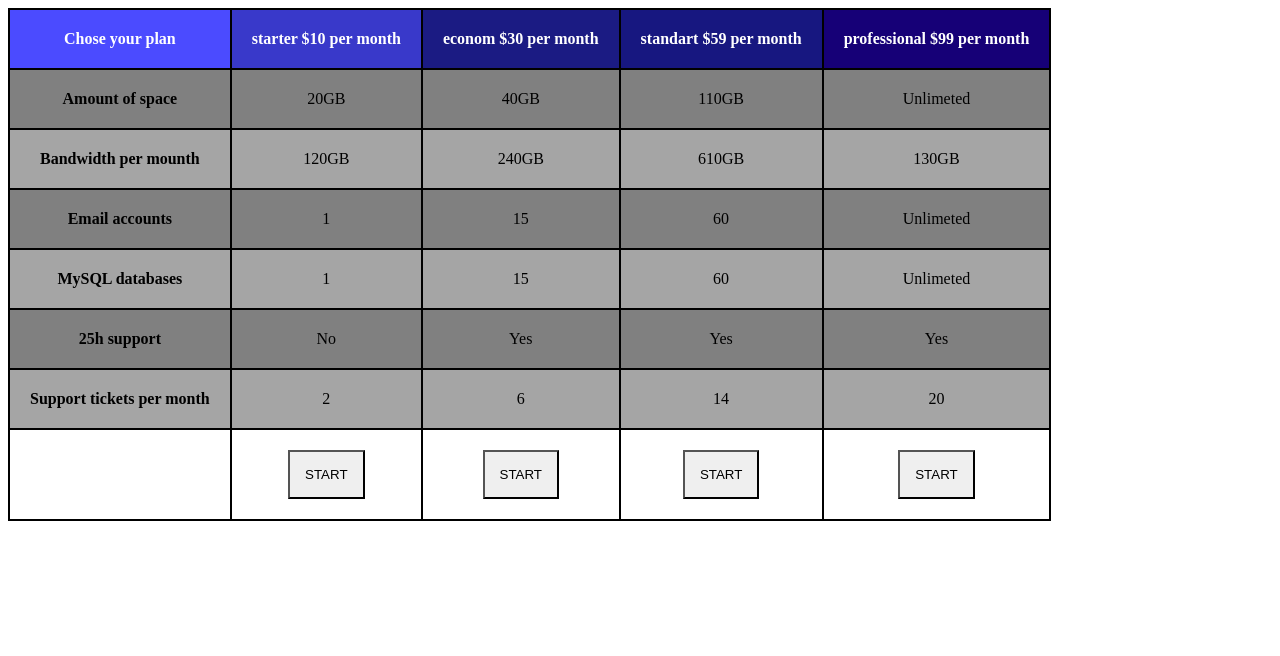
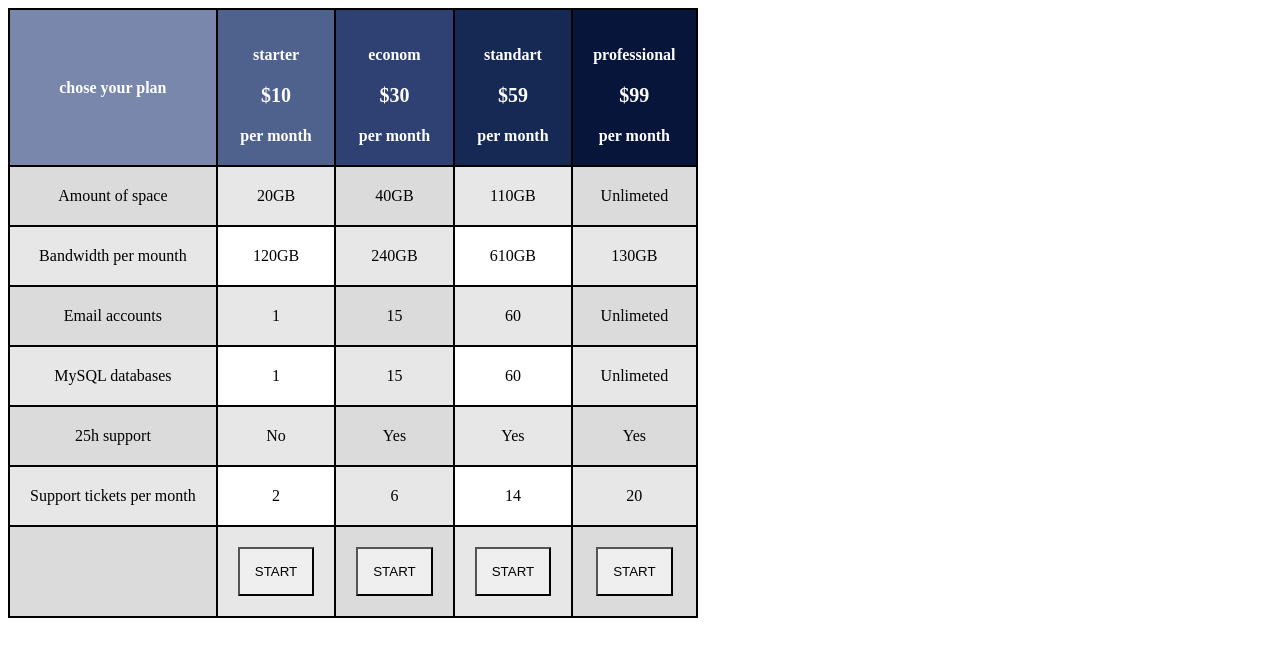
Before and after one commit to SineykoMikhail/new-tabl, a plain HTML site: page index.html in a window 1280 px wide. Drawn offline with Linux system fonts and the light colour scheme.

Commit message:
add color

```diff
--- a/index.html
+++ b/index.html
@@ -11,51 +11,63 @@
     <table>
       <thead>
         <tr>
-          <th>Chose your plan</th>
-          <th>starter $10 per month</th>
-          <th>econom $30 per month</th>
-          <th>standart $59 per month</th>
-          <th>professional $99 per month</th>
+          <th><p>chose your plan</p></th>
+          <th>
+            <p>starter</p>
+            <p>$10</p>
+            per month
+          </th>
+          <th>
+            <p>econom</p>
+            <p>$30</p>
+            per month
+          </th>
+          <th>
+            <p>standart</p>
+            <p>$59</p>
+            per month
+          </th>
+          <th><p>professional</p><p>$99</p>per month</th>
         </tr>
       </thead>
       <tbody>
         <tr>
-          <th>Amount of space</th>
+          <td>Amount of space</td>
           <td>20GB</td>
           <td>40GB</td>
           <td>110GB</td>
           <td>Unlimeted</td>
         </tr>
         <tr>
-          <th>Bandwidth per mounth</th>
+          <td>Bandwidth per mounth</td>
           <td>120GB</td>
           <td>240GB</td>
           <td>610GB</td>
           <td>130GB</td>
         </tr>
         <tr>
-          <th>Email accounts</th>
+          <td>Email accounts</td>
           <td>1</td>
           <td>15</td>
           <td>60</td>
           <td>Unlimeted</td>
         </tr>
         <tr>
-          <th>MySQL databases</th>
+          <td>MySQL databases</td>
           <td>1</td>
           <td>15</td>
           <td>60</td>
           <td>Unlimeted</td>
         </tr>
         <tr>
-          <th>25h support</th>
+          <td>25h support</td>
           <td>No</td>
           <td>Yes</td>
           <td>Yes</td>
           <td>Yes</td>
         </tr>
         <tr>
-          <th>Support tickets per month</th>
+          <td>Support tickets per month</td>
           <td>2</td>
           <td>6</td>
           <td>14</td>
--- a/style.css
+++ b/style.css
@@ -10,7 +10,6 @@ th {
 }
 table {
   border-collapse: collapse;
-
 }
 thead {
   color: white;
@@ -21,19 +20,36 @@ button {
 }
 
 thead th:nth-child(1) {
-  background-color: rgb(75, 75, 255);
+  background-color: rgb(120, 135, 171);
 }
 thead th:nth-child(2) {
-  background-color: rgb(57, 57, 202);
+  background-color: rgb(79, 98, 142);
 }
 thead th:nth-child(3) {
-  background-color: rgb(27, 27, 131);
+  background-color: rgb(46, 65, 114);
 }
 thead th:nth-child(4) {
-  background-color: rgb(23, 23, 128);
+  background-color: rgb(22, 41, 85);
 }
 thead th:nth-child(5) {
-  background-color: rgb(22, 0, 119);
+  background-color: rgb(6, 21, 57);
 }
-tbody>tr:nth-child(2n+1)>th,tbody>tr:nth-child(2n+1)>td  {background-color:grey;}
-tbody>tr:nth-child(2n)>th,tbody>tr:nth-child(2n)>td  {background-color:rgb(165, 165, 165);}
+p+p {font-family: arabic;
+font-size: 20px;}
+
+tbody > tr:nth-child(odd) > td:nth-child(odd) {
+  background-color: rgb(219, 219, 219);
+}
+
+tbody > tr:nth-child(even) > td:nth-child(odd) {
+  background-color: rgb(231, 231, 231);
+}
+tbody > tr:nth-child(odd) > td:nth-child(even) {
+  background-color: rgb(231, 231, 231);
+}
+tfoot td:nth-child(odd) {
+  background-color: rgb(219, 219, 219);
+}
+tfoot td:nth-child(even) {
+  background-color: rgb(231, 231, 231);
+}
```
